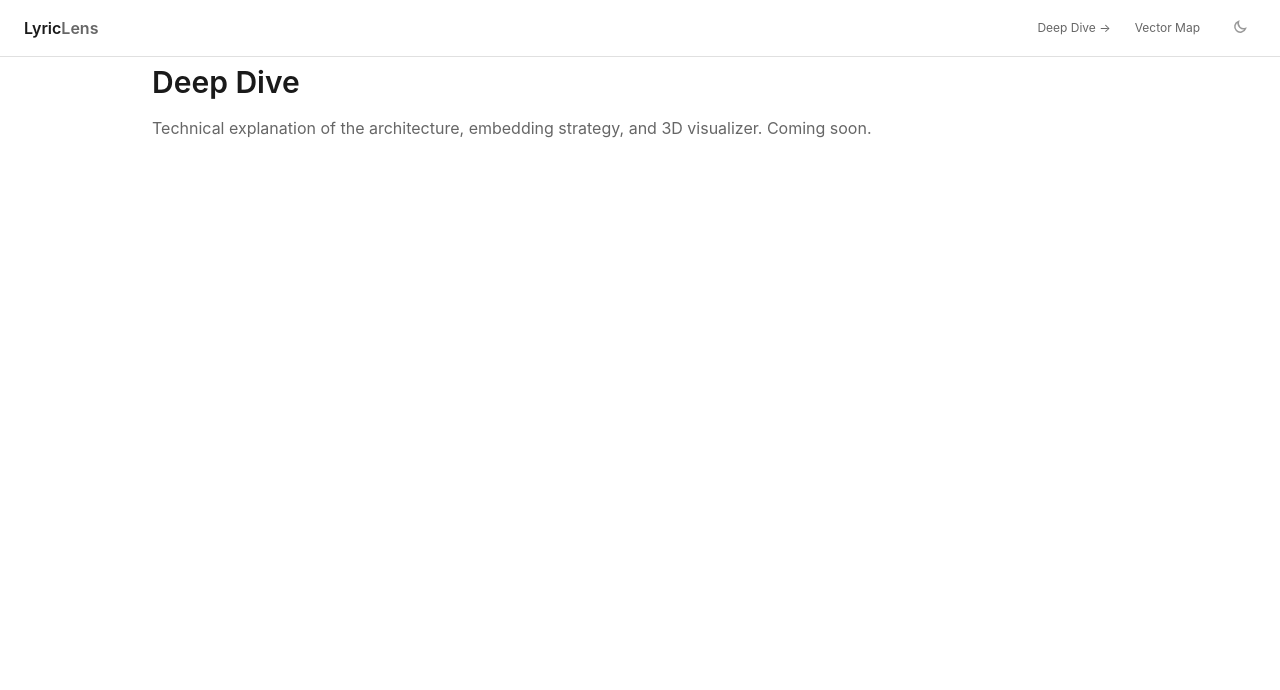
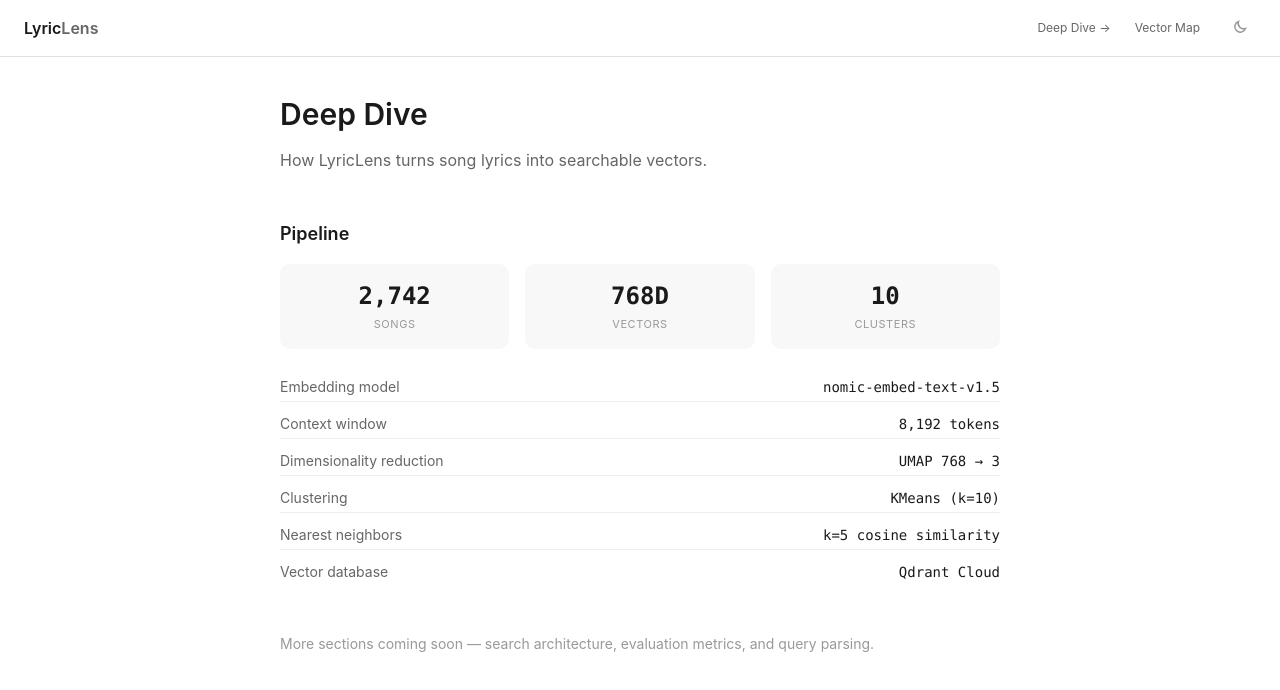
Before and after one commit to JimothySnicket/LyricLens, a React (Vite) app in the folder web/: page /deep-dive in a window 1280 px wide. Shown: the top 690 px of the page. Built offline with nearby package versions, Linux system fonts and the light colour scheme; what react-plotly.js would draw is missing.

Commit message:
feat: add pipeline stats to Deep Dive page

```diff
--- a/web/src/pages/DeepDive.tsx
+++ b/web/src/pages/DeepDive.tsx
@@ -1,20 +1,60 @@
 export function DeepDive() {
   return (
-    <div className="max-w-5xl mx-auto px-6 py-16">
+    <div className="max-w-3xl mx-auto px-6 py-16 pt-24">
       <h1 className="text-3xl font-semibold text-(--color-text) mb-4">Deep Dive</h1>
-      <p className="text-(--color-text-secondary) mb-8">
-        Technical explanation of the architecture, embedding strategy, and 3D visualizer.
-        Coming soon.
+      <p className="text-(--color-text-secondary) mb-12">
+        How LyricLens turns song lyrics into searchable vectors.
       </p>
 
-      {/* Placeholder for: */}
-      {/* - Extended technical explanation */}
-      {/* - How embeddings work (lyrics vs summaries) */}
-      {/* - Query parser pipeline diagram */}
-      {/* - 3D visualizer (interactive, query projection) */}
-      {/* - Evaluation metrics */}
-      {/* - Production mapping table */}
-      {/* - Built by Jamie CTA */}
+      {/* Pipeline overview */}
+      <section className="mb-12">
+        <h2 className="text-lg font-semibold text-(--color-text) mb-4">Pipeline</h2>
+        <div className="grid grid-cols-3 gap-4 mb-6">
+          <div className="text-center p-4 rounded-(--radius-md) bg-(--color-bg-secondary)">
+            <div className="text-2xl font-bold font-mono text-(--color-text)">2,742</div>
+            <div className="text-[11px] uppercase tracking-wider text-(--color-text-tertiary) mt-1">Songs</div>
+          </div>
+          <div className="text-center p-4 rounded-(--radius-md) bg-(--color-bg-secondary)">
+            <div className="text-2xl font-bold font-mono text-(--color-text)">768D</div>
+            <div className="text-[11px] uppercase tracking-wider text-(--color-text-tertiary) mt-1">Vectors</div>
+          </div>
+          <div className="text-center p-4 rounded-(--radius-md) bg-(--color-bg-secondary)">
+            <div className="text-2xl font-bold font-mono text-(--color-text)">10</div>
+            <div className="text-[11px] uppercase tracking-wider text-(--color-text-tertiary) mt-1">Clusters</div>
+          </div>
+        </div>
+
+        <div className="space-y-2 text-sm text-(--color-text-secondary)">
+          <div className="flex justify-between py-1 border-b border-(--color-border-subtle)">
+            <span>Embedding model</span>
+            <span className="font-mono text-(--color-text)">nomic-embed-text-v1.5</span>
+          </div>
+          <div className="flex justify-between py-1 border-b border-(--color-border-subtle)">
+            <span>Context window</span>
+            <span className="font-mono text-(--color-text)">8,192 tokens</span>
+          </div>
+          <div className="flex justify-between py-1 border-b border-(--color-border-subtle)">
+            <span>Dimensionality reduction</span>
+            <span className="font-mono text-(--color-text)">UMAP 768 → 3</span>
+          </div>
+          <div className="flex justify-between py-1 border-b border-(--color-border-subtle)">
+            <span>Clustering</span>
+            <span className="font-mono text-(--color-text)">KMeans (k=10)</span>
+          </div>
+          <div className="flex justify-between py-1 border-b border-(--color-border-subtle)">
+            <span>Nearest neighbors</span>
+            <span className="font-mono text-(--color-text)">k=5 cosine similarity</span>
+          </div>
+          <div className="flex justify-between py-1">
+            <span>Vector database</span>
+            <span className="font-mono text-(--color-text)">Qdrant Cloud</span>
+          </div>
+        </div>
+      </section>
+
+      <p className="text-sm text-(--color-text-tertiary)">
+        More sections coming soon — search architecture, evaluation metrics, and query parsing.
+      </p>
     </div>
   );
 }
```
